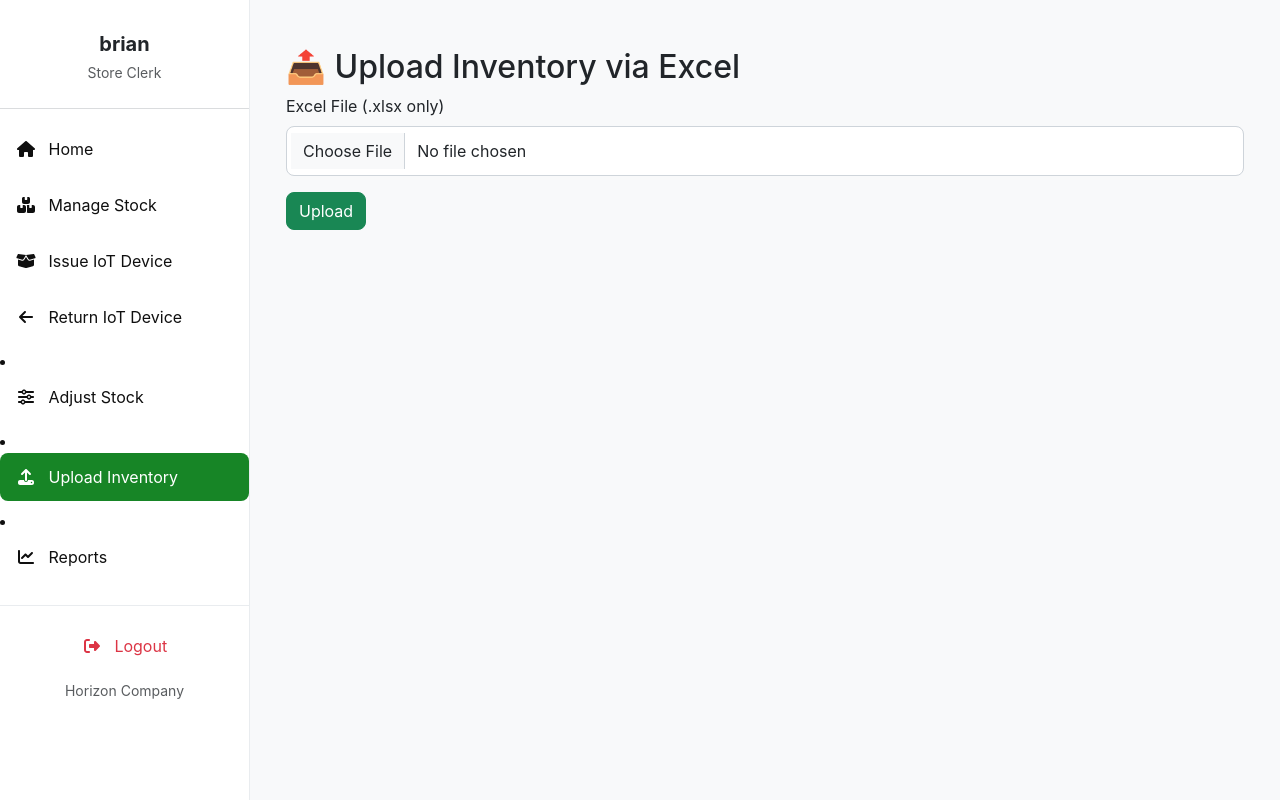
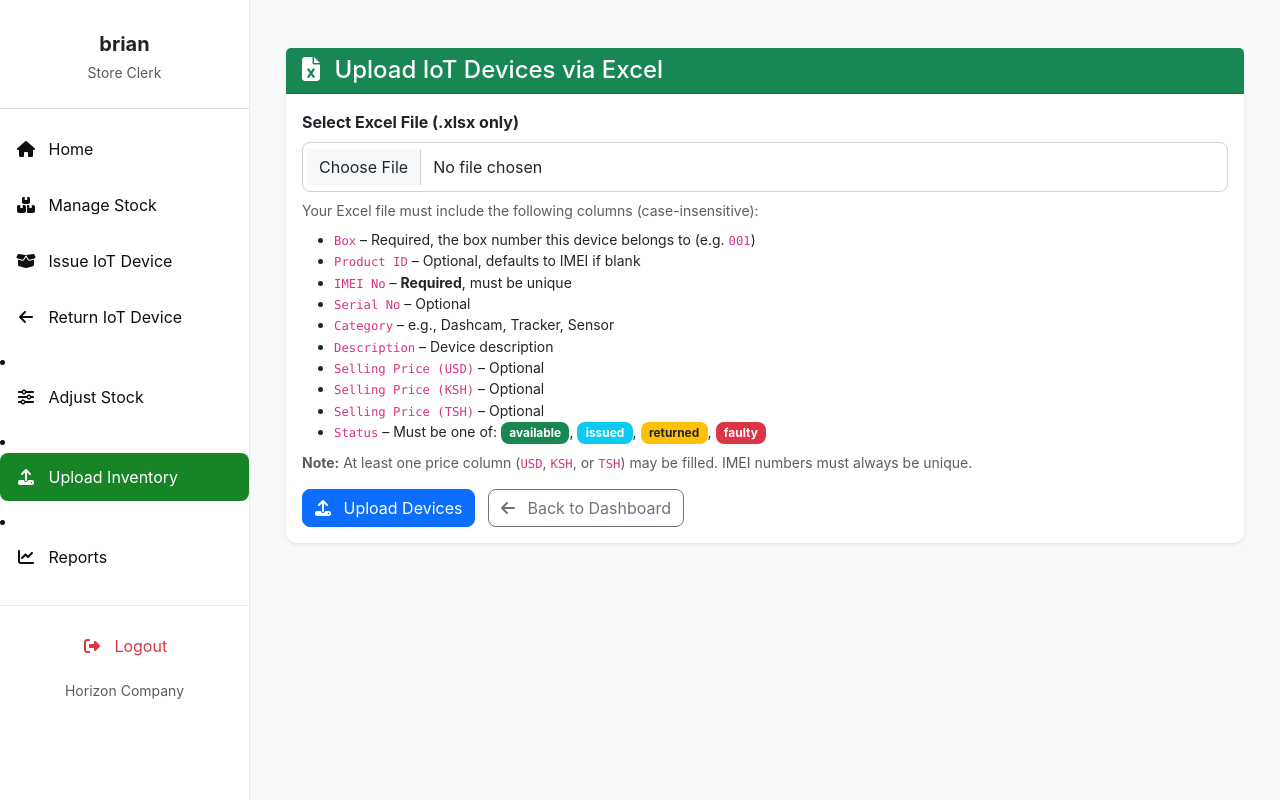
Before and after one commit to Brian-oum/Horizon-Inventory-management-system, a Django app: page /upload-inventory/ in a window 1280 px wide. Run offline with Django 5.2, Linux system fonts and the light colour scheme; a user stored in the database is signed in; data that the repository does not hold is empty; some libraries are stand-ins or nearby versions.

Commit message:
Pushed upload Inventory Logic

```diff
--- a/invent/templates/invent/upload_inventory.html
+++ b/invent/templates/invent/upload_inventory.html
@@ -1,9 +1,10 @@
 {% extends 'invent/base_store_clerk.html' %}
-{% block title %}Upload Inventory{% endblock %}
+{% block title %}Upload IoT Devices{% endblock %}
 
 {% block content %}
 <div class="container mt-4">
 
+    {# Django messages feedback #}
     {% if messages %}
         {% for message in messages %}
             <div class="alert alert-{{ message.tags }} alert-dismissible fade show" role="alert">
@@ -13,14 +14,61 @@
         {% endfor %}
     {% endif %}
 
-    <h2>📤 Upload Inventory via Excel</h2>
-    <form method="post" enctype="multipart/form-data">
-        {% csrf_token %}
-        <div class="mb-3">
-            <label for="excel_file" class="form-label">Excel File (.xlsx only)</label>
-            <input type="file" name="excel_file" class="form-control" accept=".xlsx" required>
+    <div class="card shadow-sm">
+        <div class="card-header bg-primary text-white">
+            <h4 class="mb-0">
+                <i class="fas fa-file-excel me-2"></i>
+                Upload IoT Devices via Excel
+            </h4>
         </div>
-        <button type="submit" class="btn btn-success">Upload</button>
-    </form>
+        <div class="card-body">
+
+            <form method="post" enctype="multipart/form-data">
+                {% csrf_token %}
+                <div class="mb-3">
+                    <label for="excel_file" class="form-label fw-bold">Select Excel File (.xlsx only)</label>
+                    <input type="file" name="excel_file" id="excel_file" class="form-control" accept=".xlsx" required>
+
+                    <small class="form-text text-muted d-block mt-2">
+                        Your Excel file must include the following columns (case-insensitive):
+                    </small>
+                    <ul class="small mt-2 mb-0">
+                        <li><code>Box</code> – Required, the box number this device belongs to (e.g. <code>001</code>)</li>
+                        <li><code>Product ID</code> – Optional, defaults to IMEI if blank</li>
+                        <li><code>IMEI No</code> – <strong>Required</strong>, must be unique</li>
+                        <li><code>Serial No</code> – Optional</li>
+                        <li><code>Category</code> – e.g., Dashcam, Tracker, Sensor</li>
+                        <li><code>Description</code> – Device description</li>
+                        <li><code>Selling Price (USD)</code> – Optional</li>
+                        <li><code>Selling Price (KSH)</code> – Optional</li>
+                        <li><code>Selling Price (TSH)</code> – Optional</li>
+                        <li>
+                            <code>Status</code> – Must be one of:
+                            <span class="badge bg-success">available</span>,
+                            <span class="badge bg-info">issued</span>,
+                            <span class="badge bg-warning text-dark">returned</span>,
+                            <span class="badge bg-danger">faulty</span>
+                        </li>
+                    </ul>
+
+                    <small class="form-text text-muted d-block mt-2">
+                        <strong>Note:</strong> At least one price column (<code>USD</code>, <code>KSH</code>, or <code>TSH</code>) may be filled.
+                        IMEI numbers must always be unique.
+                    </small>
+                </div>
+
+                <div class="mt-3">
+                    <button type="submit" class="btn btn-primary">
+                        <i class="fas fa-upload me-2"></i> Upload Devices
+                    </button>
+                    <a href="{% url 'store_clerk_dashboard' %}" class="btn btn-outline-secondary ms-2">
+                        <i class="fas fa-arrow-left me-2"></i> Back to Dashboard
+                    </a>
+                </div>
+            </form>
+
+        </div>
+    </div>
+
 </div>
 {% endblock %}
--- a/invent/views.py
+++ b/invent/views.py
@@ -32,6 +32,7 @@ from django.core.files.base import ContentFile
 from django.contrib.auth.models import Group
 from django.contrib import messages
 from django.core.paginator import Paginator
+import re
 
 from .models import Box, Device, IssuanceRecord, ReturnRecord, Client
 from django.contrib.auth.decorators import login_required, permission_required
@@ -272,8 +273,8 @@ def store_clerk_dashboard(request):
     from .models import IssuanceRecord  # If not already imported
     recent_issuances = (
         IssuanceRecord.objects
-            .select_related('device', 'device__box', 'client')
-            .order_by('-issued_at')[:10]
+        .select_related('device', 'device__box', 'client')
+        .order_by('-issued_at')[:10]
     )
     seen = set()
     recent_devices = []
@@ -362,14 +363,13 @@ def inventory_list_view(request):
     for device in devices:
         last_issuance = (
             IssuanceRecord.objects
-                .filter(device=device)
-                .order_by('-issued_at')
-                .select_related('client')
-                .first()
+            .filter(device=device)
+            .order_by('-issued_at')
+            .select_related('client')
+            .first()
         )
         device.current_client = last_issuance.client if last_issuance else None
         device.issued_at = last_issuance.issued_at if last_issuance else None
-
 
     # Pagination (50 per page)
     paginator = Paginator(devices, 50)
@@ -802,17 +802,26 @@ def reports_view(request):
 @login_required
 @permission_required('invent.add_inventoryitem', raise_exception=True)
 def upload_inventory(request):
+    """
+    Upload IoT devices from Excel.
+    Expected columns:
+    Box, Product ID, IMEI No, Serial No, Category, Description,
+    Selling Price (USD), Selling Price (KSH), Selling Price (TSH),
+    Status (available, issued, returned, faulty)
+    """
+
     if request.method == 'POST' and request.FILES.get('excel_file'):
         excel_file = request.FILES['excel_file']
 
-        # File extension check
+        # Validate extension
         if not excel_file.name.endswith('.xlsx'):
             messages.error(request, "Only .xlsx files are supported.")
             return redirect('upload_inventory')
 
-        # Save file temporarily
+        # Save temporarily
         file_name = default_storage.save(
-            excel_file.name, ContentFile(excel_file.read()))
+            excel_file.name, ContentFile(excel_file.read())
+        )
         file_path = default_storage.path(file_name)
 
         try:
@@ -822,48 +831,100 @@ def upload_inventory(request):
             success_count = 0
             skipped_count = 0
 
-            for row in sheet.iter_rows(min_row=2, values_only=True):  # Skip header row
-                # Ensure the number of columns matches your excel structure
-                # This needs to be consistent with the actual columns in your Excel file.
-                # Assuming the order is: name, serial, category, condition, status, total, issued, returned
-                name, serial, category, condition, status, total, issued, returned = row
+            # Normalize headers
+            headers = [cell.value for cell in sheet[1]]
+            headers = [h.strip().lower() if h else "" for h in headers]
 
-                # Skip if required fields are missing
-                if not name:
-                    skipped_count += 1
-                    continue
+            valid_statuses = ["available", "issued", "returned", "faulty"]
+
+            for row in sheet.iter_rows(min_row=2, values_only=True):
+                row_data = dict(zip(headers, row))
 
                 try:
-                    InventoryItem.objects.create(
-                        name=name.strip(),
-                        serial_number=(serial or "").strip(),
-                        category=(category or "").strip(),
-                        condition=condition or "Serviceable",
-                        status=status or "In Stock",
-                        quantity_total=int(total or 0),
-                        quantity_issued=int(issued or 0),
-                        # Ensure this maps correctly
-                        quantity_returned=int(returned or 0),
-                        created_by=request.user
+                    imei = (row_data.get("imei no") or "").strip()
+                    serial_no = (row_data.get("serial no")
+                                 or "").strip() or None
+                    category = (row_data.get("category") or "").strip()
+                    description = row_data.get("description") or ""
+                    raw_box = (row_data.get("box") or "").strip()
+
+                    # Prices (optional, any or all may be present)
+                    price_usd = row_data.get("selling price (usd)") or None
+                    price_ksh = row_data.get("selling price (ksh)") or None
+                    price_tsh = row_data.get("selling price (tsh)") or None
+
+                    # Status validation
+                    status = (row_data.get("status")
+                              or "available").strip().lower()
+                    if status not in valid_statuses:
+                        status = "available"
+
+                    # Must have IMEI
+                    if not imei:
+                        skipped_count += 1
+                        continue
+
+                    # Ensure unique IMEI
+                    if Device.objects.filter(imei_no=imei).exists():
+                        messages.warning(
+                            request, f"Duplicate IMEI '{imei}' skipped.")
+                        skipped_count += 1
+                        continue
+
+                    # Must have Box → enforce strictly numeric/alphanumeric, no "Box001"
+                    if not raw_box:
+                        messages.warning(
+                            request, f"Missing Box for IMEI {imei}, skipped.")
+                        skipped_count += 1
+                        continue
+
+                    # Reject if it starts with "box" or contains non-alphanumeric
+                    if raw_box.lower().startswith("box"):
+                        messages.warning(
+                            request, f"Invalid Box '{raw_box}' for IMEI {imei}. Use only the number like '001'.")
+                        skipped_count += 1
+                        continue
+
+                    if not re.match(r"^[A-Za-z0-9]+$", raw_box):
+                        messages.warning(
+                            request, f"Invalid Box '{raw_box}' for IMEI {imei}. Only numbers/letters allowed.")
+                        skipped_count += 1
+                        continue
+
+                    # Box is valid
+                    box, _ = Box.objects.get_or_create(number=raw_box)
+
+                    # Create device
+                    Device.objects.create(
+                        box=box,
+                        product_id=row_data.get("product id") or imei,
+                        imei_no=imei,
+                        serial_no=serial_no,
+                        category=category,
+                        description=description,
+                        selling_price_usd=price_usd,
+                        selling_price_ksh=price_ksh,
+                        selling_price_tsh=price_tsh,
+                        status=status
                     )
                     success_count += 1
+
                 except Exception as e:
-                    messages.error(
-                        request, f"Error processing row for item '{name}': {e}")
-                    skipped_count += 1  # Skip row if conversion or save fails
+                    messages.error(request, f"Error on row {row}: {e}")
+                    skipped_count += 1
 
-            # Feedback message
             messages.success(
                 request,
-                f"{success_count} item(s) uploaded successfully. {skipped_count} row(s) skipped due to errors or missing data."
+                f"{success_count} device(s) uploaded successfully. "
+                f"{skipped_count} row(s) skipped."
             )
             return redirect('upload_inventory')
 
         except Exception as e:
-            messages.error(request, f"Failed to process Excel file: {e}")
+            messages.error(request, f"Failed to process file: {e}")
             return redirect('upload_inventory')
+
         finally:
-            # Clean up the temporary file
             if default_storage.exists(file_name):
                 default_storage.delete(file_name)
 
```
Also changed, not shown: db.sqlite3.
